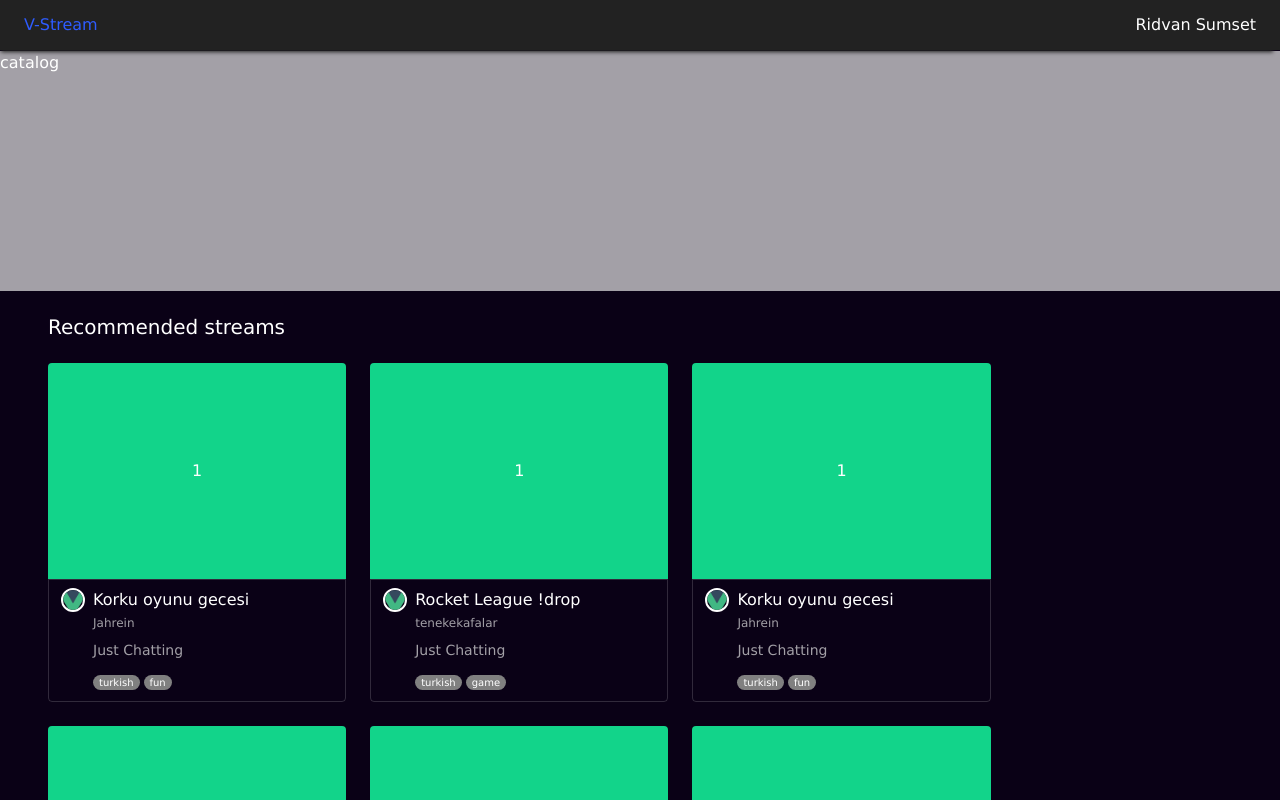
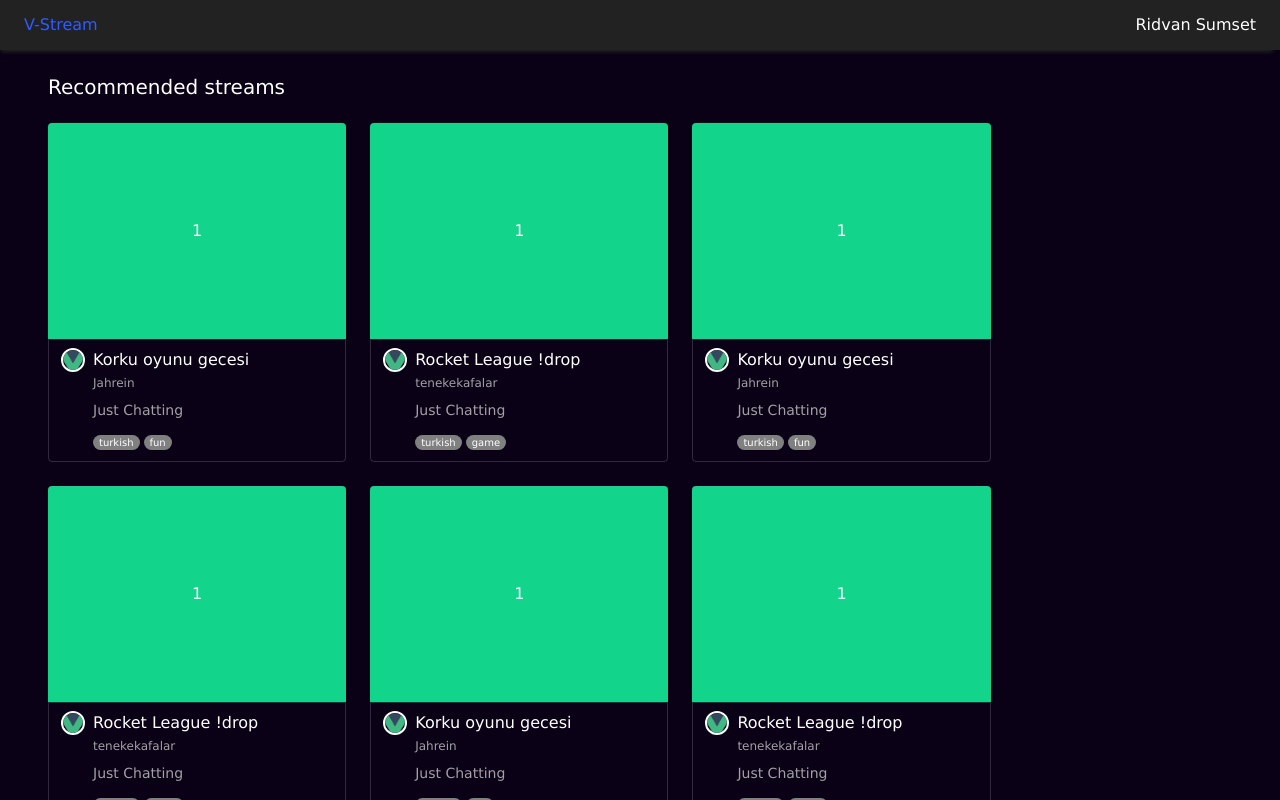
Before and after one commit to ridvansumset/v-stream, a Vue app: page / in a window 1280 px wide. Shown: the top 800 px of the page. Built offline with nearby package versions, Linux system fonts and the light colour scheme.

Commit message:
clean up catalogue

```diff
--- a/src/components/HomeCatalog.vue
+++ /dev/null
@@ -1,19 +0,0 @@
-<template>
-  <div class="home-catalog">
-    catalog
-  </div>
-</template>
-
-<script>
-export default {
-}
-</script>
-
-<style lang="scss" scoped>
-@import "@/styles/variables";
-
-.home-catalog {
-  height: 240px;
-  background-color: $colGray;
-}
-</style>
--- a/src/components/index.js
+++ b/src/components/index.js
@@ -1,9 +1,7 @@
-import HomeCatalog from './HomeCatalog'
 import GameChat from './GameChat'
 import GameDonation from './GameDonation'
 
 export {
-  HomeCatalog,
   GameChat,
   GameDonation
 }
--- a/src/views/HomeView.vue
+++ b/src/views/HomeView.vue
@@ -1,7 +1,5 @@
 <template>
   <div class="home">
-    <home-catalog />
-
     <div class="recommended-container">
       <h2 class="recommended-header">
         Recommended streams
@@ -71,13 +69,9 @@
 </template>
 
 <script>
-import { HomeCatalog } from '@/components'
 import { mapActions, mapState } from 'vuex'
 
 export default {
-  components: {
-    HomeCatalog
-  },
   data () {
     return {
       streams: [
```
